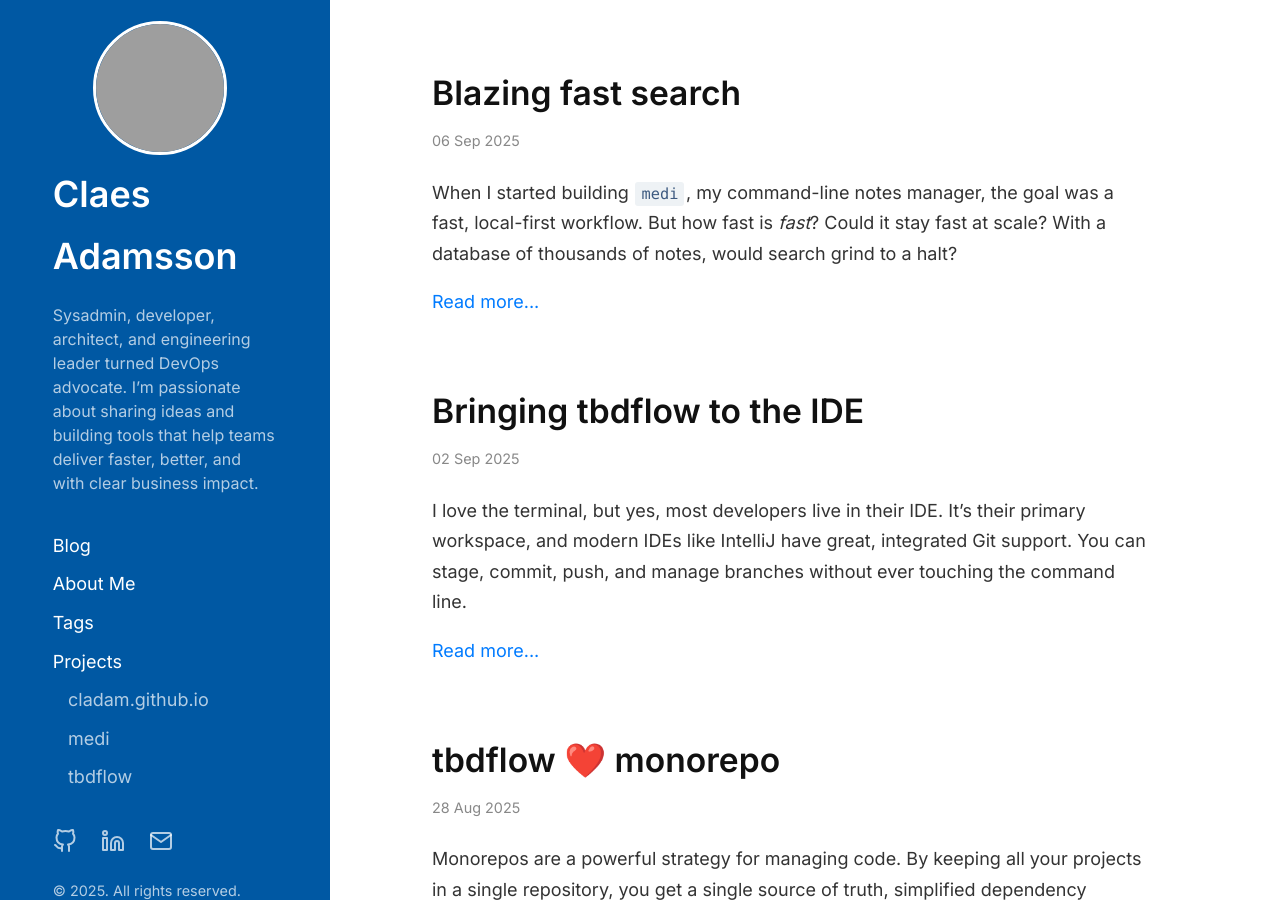
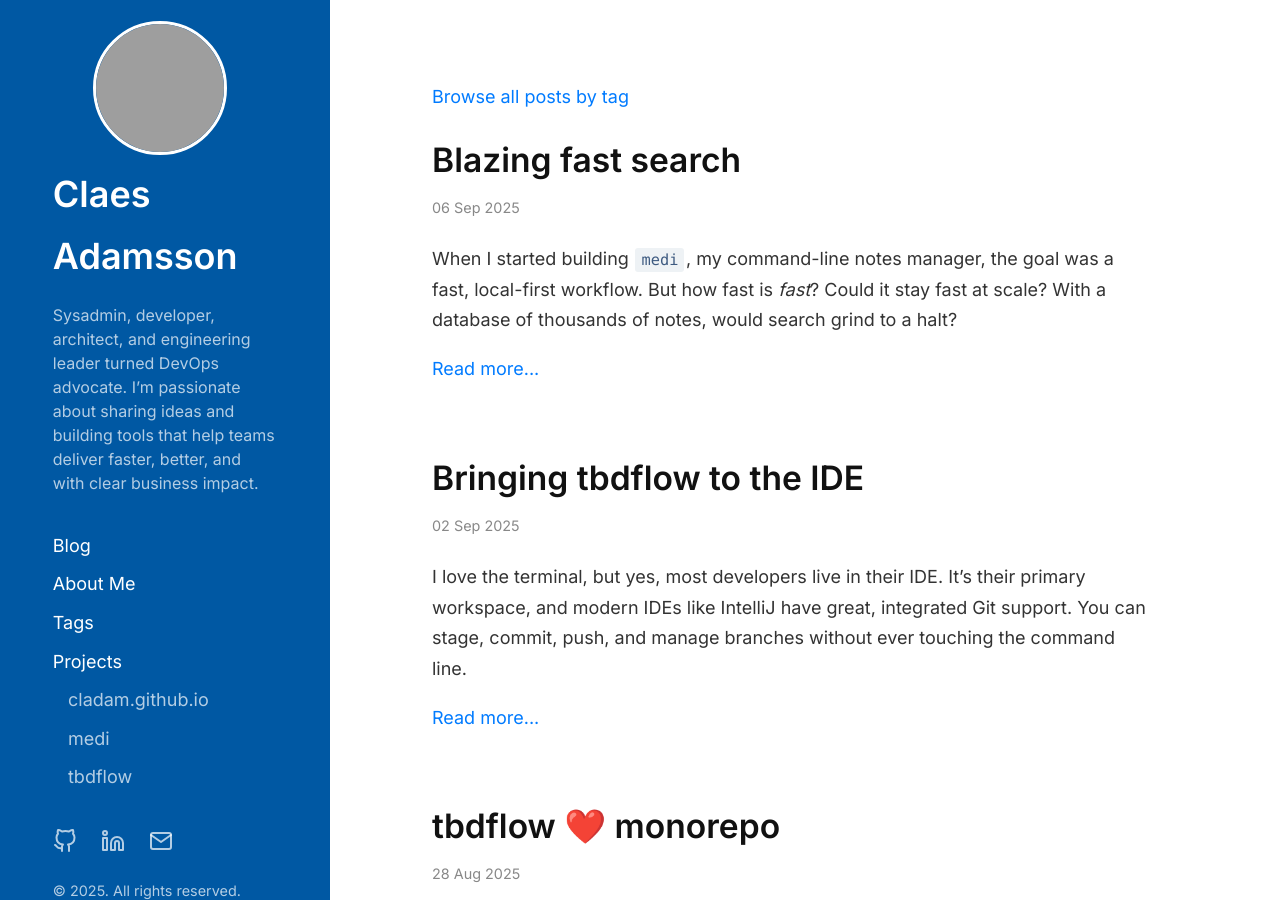
Before and after one commit to cladam/cladam.github.io, a Jekyll site: the page built from index.html, in a window 1280 px wide and 900 px high. Built offline with Jekyll 4.4.1, drawn with Linux system fonts in a browser that asks for light colours; the list of posts is cut into pages by our own code; grey boxes are pictures that could not be loaded.

Commit message:
Update index.html with new layout and title

```diff
--- a/index.html
+++ b/index.html
@@ -2,6 +2,8 @@
 layout: default
 title: Home
 ---
+
+<p><a href="/tags/">Browse all posts by tag</a></p>
 
 <div class="posts">
   {% for post in paginator.posts %}
```
